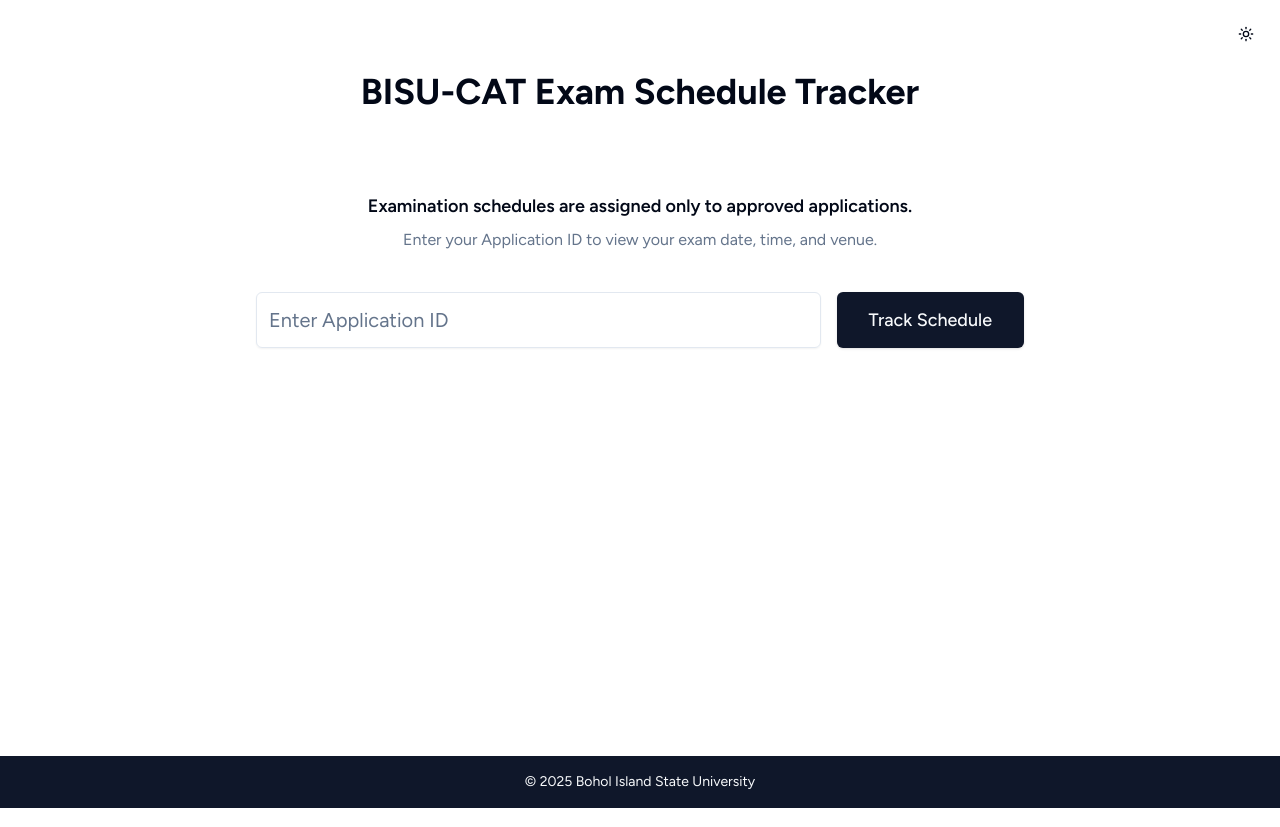
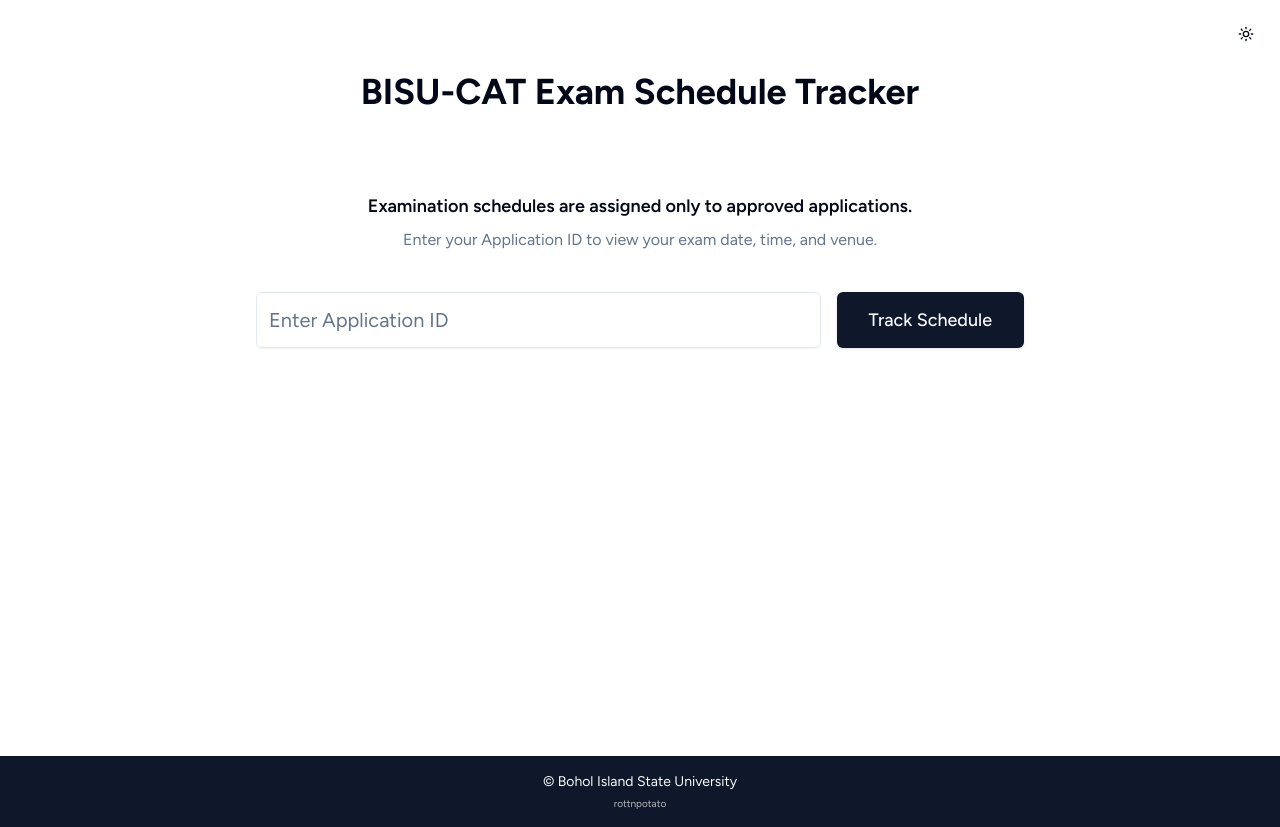
Before and after one commit to rottnpotato/exam-tracker, a Next.js app: page / in a window 1280 px wide. Built offline with nearby package versions, Linux system fonts and the light colour scheme.

Commit message:
modified footer text

```diff
--- a/app/layout.tsx
+++ b/app/layout.tsx
@@ -63,7 +63,8 @@
           </main>
           <footer className="bg-primary text-primary-foreground p-4">
             <div className="container mx-auto px-2 sm:px-4">
-              <p className="text-center text-sm">&copy; 2025 Bohol Island State University</p>
+              <p className="text-center text-sm">&copy; Bohol Island State University</p>
+              <p className="text-center text-[10px] mt-1 opacity-70">rottnpotato</p>
             </div>
           </footer>
         </ThemeProvider>
```
